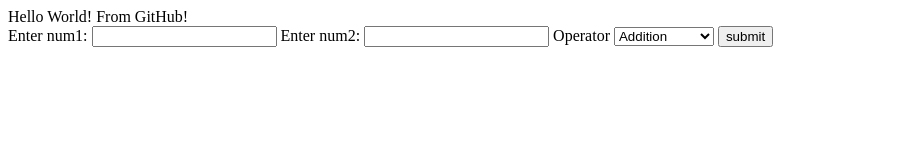
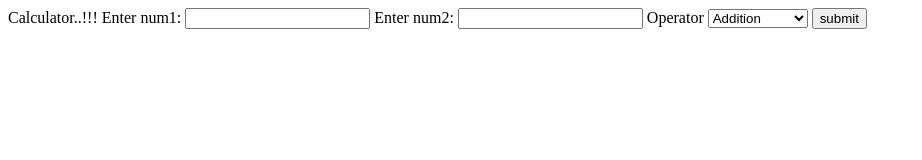
Before and after one commit to vivekbasavaraj/AWS_Deploy_Example, a plain HTML site: page index.html in a window 1280 px wide. Shown: the whole page, without its empty margins (0-922 px from the left). Drawn offline with Linux system fonts and the light colour scheme.

Commit message:
feat: Updatig Html file

```diff
--- a/index.html
+++ b/index.html
@@ -6,9 +6,10 @@
 
     </head>
     <body>
-        <span> Hello World! From GitHub! </span>
+
         <form action="calculator" method="get" name="frm">
 
+        <span> Calculator..!!! </span>
                Enter num1:
                <input name="txt1" type="text" />
 
```
